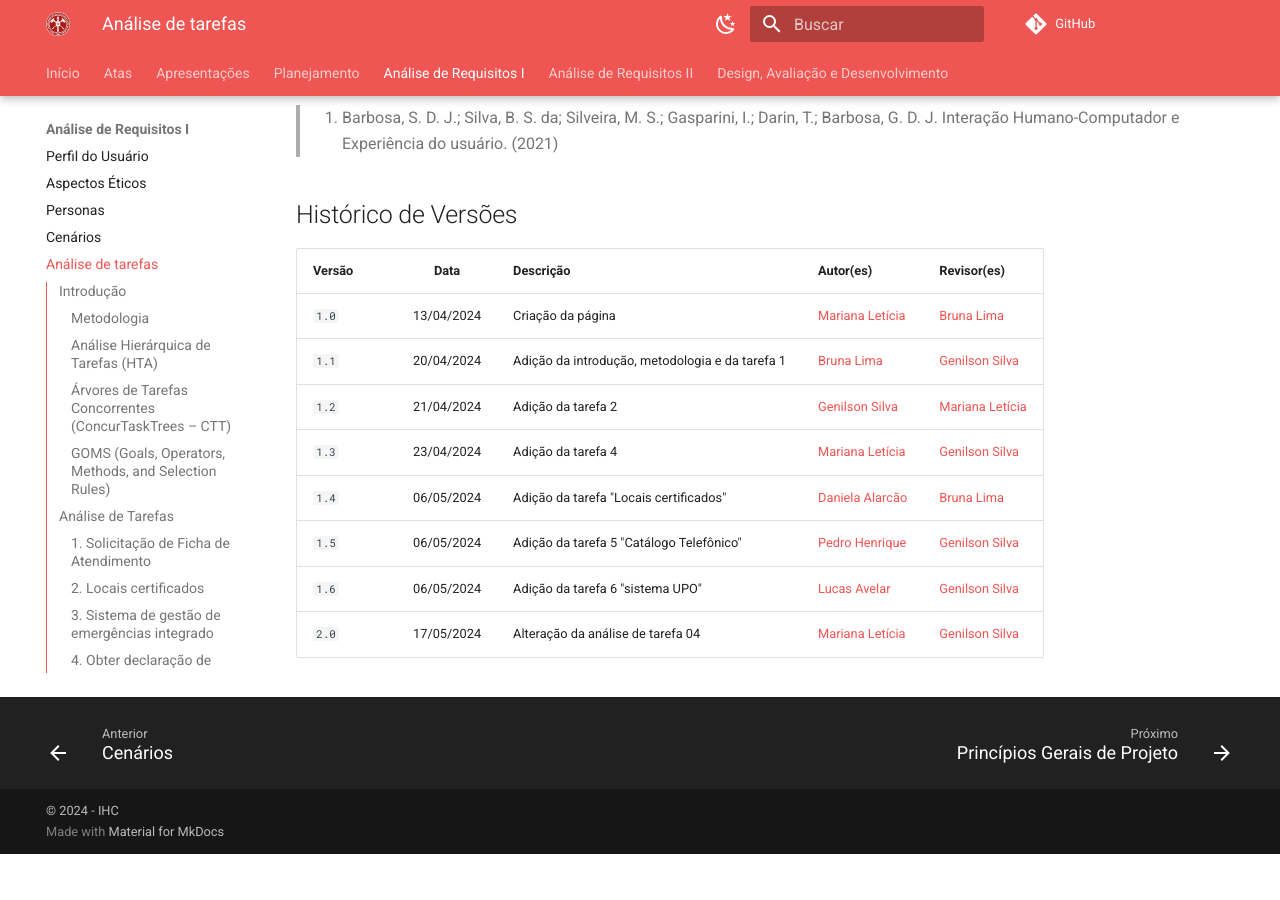
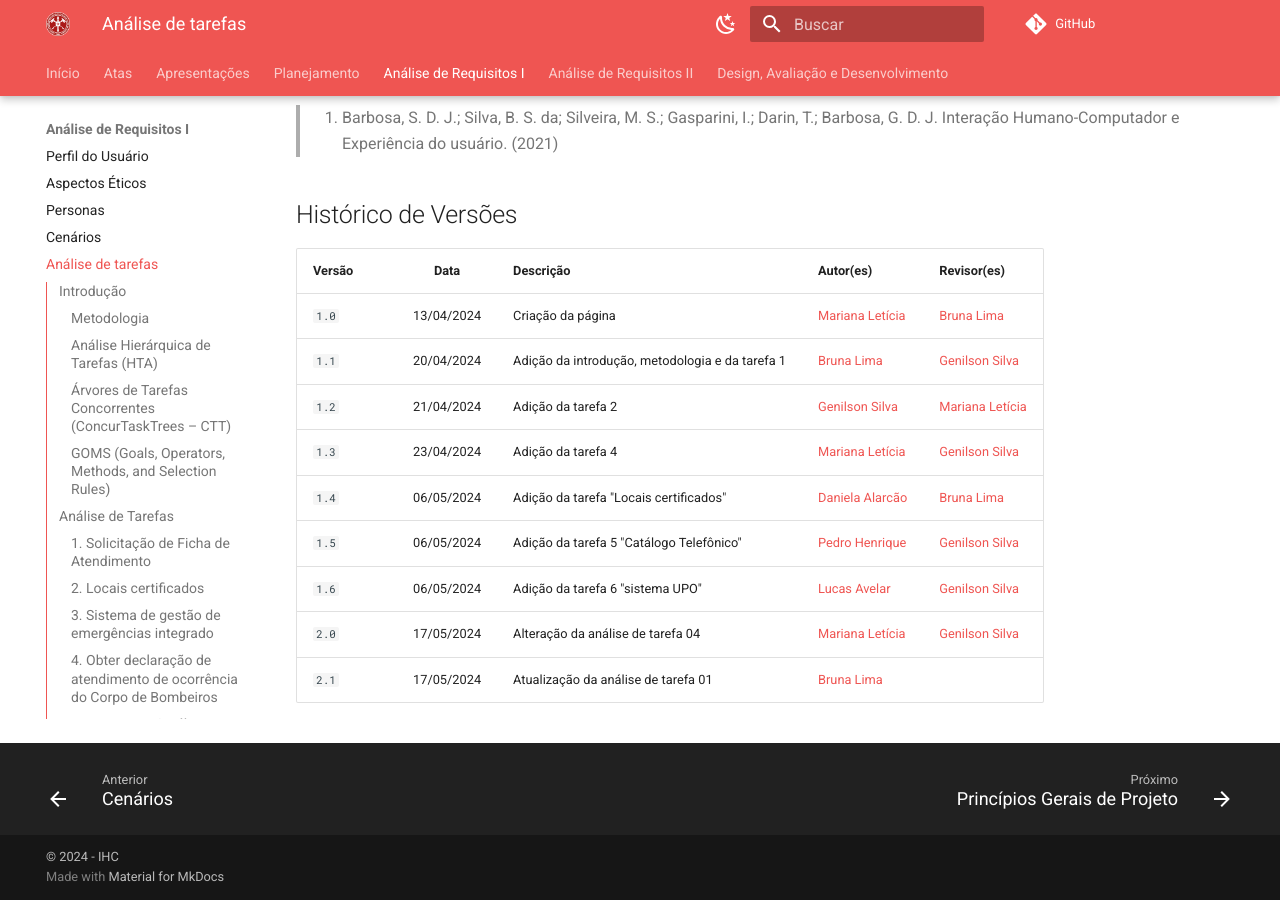
Before and after one commit to Interacao-Humano-Computador/2024.1-CBMERJ, an MkDocs documentation site: the page built from docs/analise_requisitos_1/analise_tarefas.md, in a window 1280 px wide and 900 px high, scrolled down 11601 px. Built offline with MkDocs 1.6.1 and Material for MkDocs 9.7.7, drawn with Linux system fonts in a browser that asks for light colours; comment, search, counter and statistics services are not loaded; before the commit the page ends 12455 px from its top, so only the background shows below that.

Commit message:
Att histórico de versões

```diff
--- a/docs/analise_requisitos_1/analise_tarefas.md
+++ b/docs/analise_requisitos_1/analise_tarefas.md
@@ -240,3 +240,4 @@
 | `1.5`   | 06/05/2024 | Adição da tarefa 5 "Catálogo Telefônico"                    | [Pedro Henrique](https://github.com/PedroHhenriq) | [Genilson Silva](https://github.com/GenilsonJrs)        |
 | `1.6`   | 06/05/2024 | Adição da tarefa 6 "sistema UPO"                    | [Lucas Avelar](https://github.com/LucasAvelar2711) | [Genilson Silva](https://github.com/GenilsonJrs)        |
 | `2.0`   | 17/05/2024 | Alteração da análise de tarefa 04                       | [Mariana Letícia](https://github.com/Marianannn) | [Genilson Silva](https://github.com/GenilsonJrs)         |
+| `2.1`   | 17/05/2024 | Atualização da análise de tarefa 01                  | [Bruna Lima](https://github.com/libruna) |   |
```
